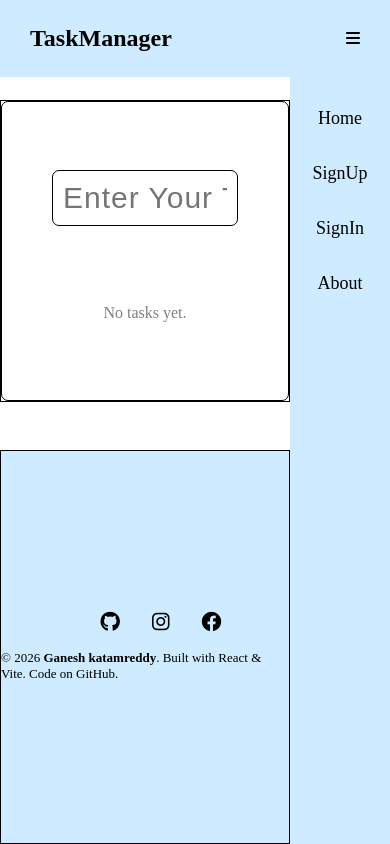
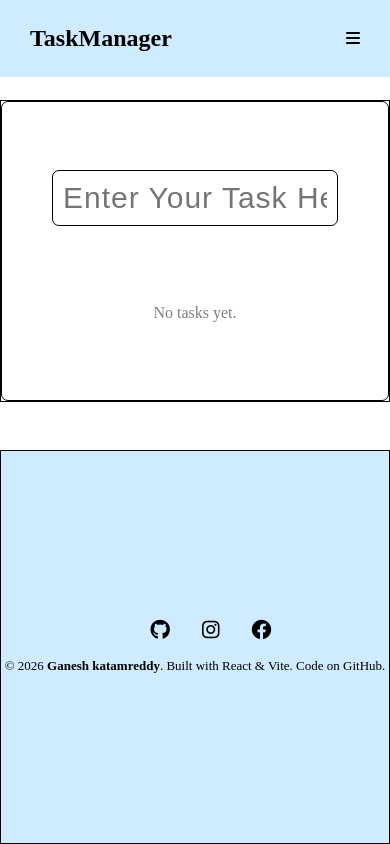
Before and after one commit to katamreddyganesh/TaskManager, a React (Vite) app in the folder frontend/: page / in a window 390 px wide. Built offline with nearby package versions, Linux system fonts and the light colour scheme; no server answers.

Commit message:
chore:Update for navbar,footer and body

```diff
--- a/frontend/src/components/Footer/Footer.css
+++ b/frontend/src/components/Footer/Footer.css
@@ -45,7 +45,7 @@
 @media screen and (max-width:700px){
         .footer-container{
         border:black 1px solid;
-        width:calc(100% - 100px);
+        width:calc(100%);
         left:0;
         min-height:200px;
         position:relative;
--- a/frontend/src/components/Navbar/Nav.jsx
+++ b/frontend/src/components/Navbar/Nav.jsx
@@ -1,13 +1,35 @@
+import {useState, useEffect, useRef} from "react";
+
 import './Navbar.css';
 
 
 
 export default function NavBar({user, setUser}){
-
+    const [isOpen, setIsOpen] = useState(false);
+    const navWrapper = useRef(null);
 
     const isLoggedIn = user['login'];
     const handleLogOut =() =>setUser(prev=>({...prev,["login"]:false}));
     console.log(user,"user details")
+
+
+    useEffect(()=>{
+        function handleClickOutSide(event){
+            if (isOpen && navWrapper.current && !navWrapper.current.contains(event.target)){
+                setIsOpen(false);
+            }
+        }
+        document.addEventListener("mousedown",handleClickOutSide)
+
+        return ()=>{
+            document.removeEventListener("mousedown", handleClickOutSide)
+        }
+
+    },[isOpen])
+
+
+
+
     return (
         <div className="header">
 
@@ -15,11 +37,11 @@ export default function NavBar({user, setUser}){
                 <h2>TaskManager</h2>
             </div>
 
-            <div className="header-ul">
+            <div className="header-ul" ref={navWrapper}>
                 <label htmlFor='check' className="bread">
                     <i className="fa-solid fa-bars"></i>
                 </label>
-                <input  type="checkbox" id="check"/>
+                <input  type="checkbox" id="check" checked={isOpen} onChange={(e)=>setIsOpen(!isOpen)}/>
                 <ul className="list">
                     <li>
                         <a className="nav-a" href="/">Home</a>
--- a/frontend/src/components/Navbar/Navbar.css
+++ b/frontend/src/components/Navbar/Navbar.css
@@ -65,7 +65,7 @@ display: none;
         /* height:calc(100vh - 60px); */
         height:100vh;
         top:100%;
-        right:0;
+        right:-100px;
         /* margin-top:18px; */
         padding-top:30px;
         display:flex;
@@ -85,7 +85,7 @@ display: none;
 
 
     #check:checked~.list{
-        right:-100px;
+        right:0;
     }
 
 }
--- a/frontend/src/pages/Task/TodoList.css
+++ b/frontend/src/pages/Task/TodoList.css
@@ -131,8 +131,8 @@
 
 @media screen and (max-width:700px) {
     .todo-container{
-    width:calc(100% - 100px);
-    left:0;
+    width:100%;
+    /* left:0; */
     position:relative;
     border:black solid 1px;
     display:flex;
```
